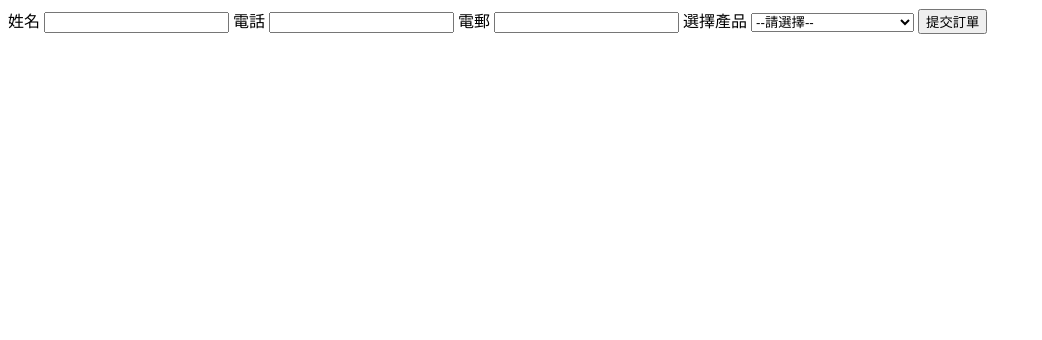
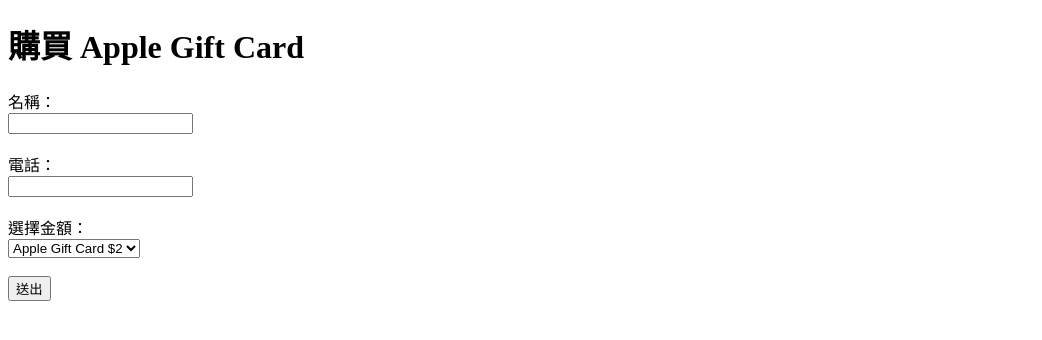
Before and after one commit to jaydenyip0708/rentappleid.hk, a plain HTML site: page index.html in a window 1280 px wide. Shown: the whole page, without its empty margins (0-1042 px from the left). Drawn offline with Linux system fonts and the light colour scheme.

Commit message:
index.html

```diff
--- a/index.html
+++ b/index.html
@@ -1,21 +1,27 @@
 
-<form   action="https://formspree.io/f/manoavdp" method="POST">
-  <label for="name">姓名</label>
-  <input type="text" id="name" name="name" required />
 
-  <label for="phone">電話</label>
-  <input type="tel" id="phone" name="phone" required />
+<!DOCTYPE html>
+<html lang="zh-Hant">
+<head>
+  <meta charset="UTF-8">
+  <title>Apple Gift Card 購買表單</title>
+</head>
+<body>
+  <h1>購買 Apple Gift Card</h1>
+  <form   action="https://formspree.io/f/manoavdp" method="POST">
+    <label>名稱：</label><br>
+    <input type="text" name="name" required><br><br>
 
-  <label for="email">電郵</label>
-  <input type="email" id="email" name="email" required />
+    <label>電話：</label><br>
+    <input type="text" name="phone" required><br><br>
 
-  <label for="product">選擇產品</label>
-  <select id="product" name="product" required>
-    <option value="">--請選擇--</option>
-    <option value="2USD">2 美元 Apple Gift Card</option>
-    <option value="5USD">5 美元 Apple Gift Card</option>
-    <option value="10USD">10 美元 Apple Gift Card</option>
-  </select>
+    <label>選擇金額：</label><br>
+    <select name="product">
+      <option value="Apple Gift Card $2">Apple Gift Card $2</option>
+      <option value="Apple Gift Card $5">Apple Gift Card $5</option>
+    </select><br><br>
 
-  <button type="submit">提交訂單</button>
-</form>
+    <button type="submit">送出</button>
+  </form>
+</body>
+</html>
```
